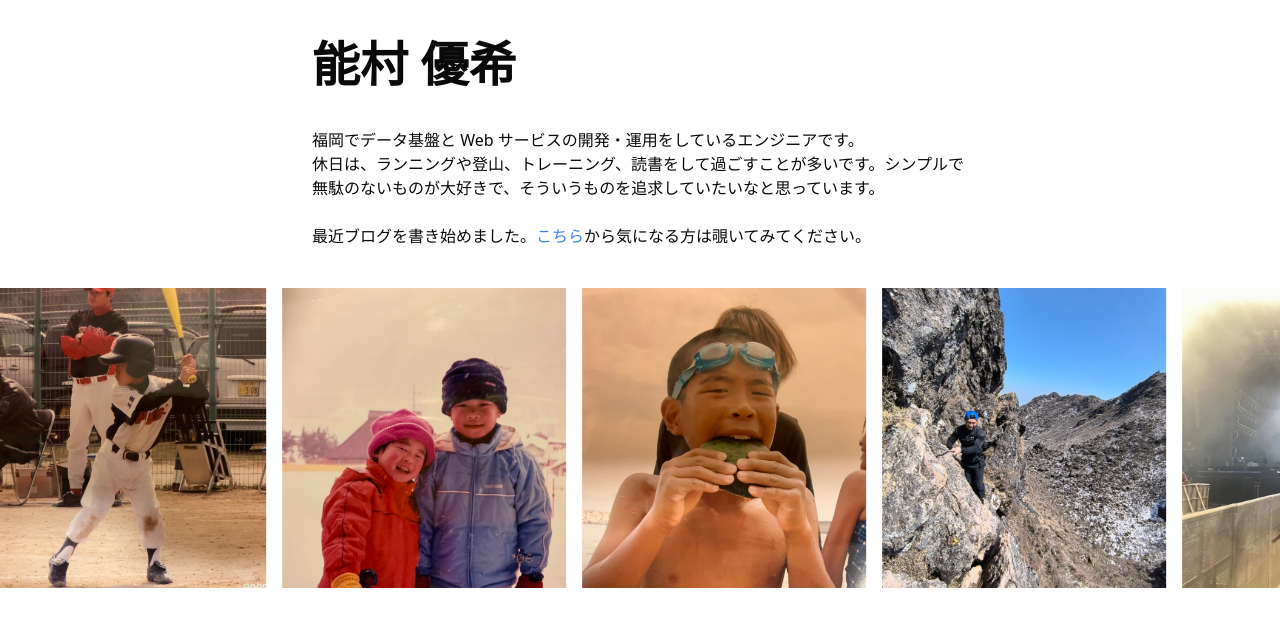
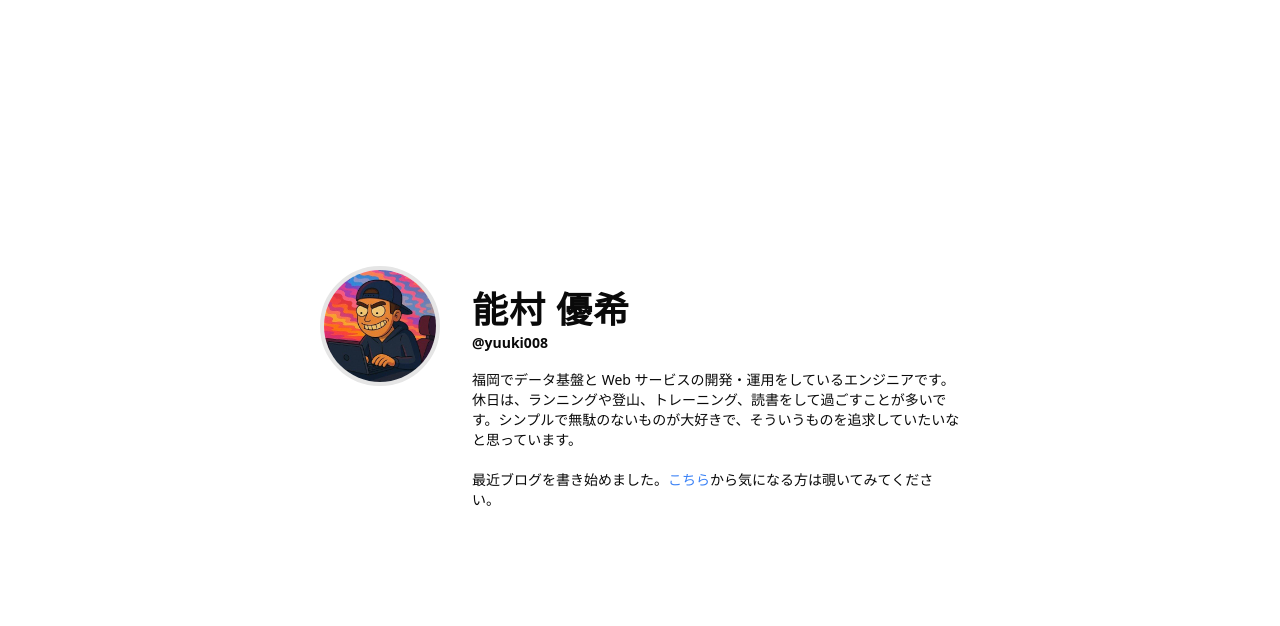
Before and after one commit to yuuki008/me, a Next.js app: page / in a window 1280 px wide. Shown: the top 626 px of the page. Built offline with nearby package versions, Linux system fonts and the light colour scheme.

Commit message:
Refactor profile page layout and content in Page component

```diff
--- a/src/app/page.tsx
+++ b/src/app/page.tsx
@@ -1,39 +1,30 @@
 "use client";
-import {
-  Carousel,
-  CarouselContent,
-  CarouselItem,
-} from "@/components/ui/carousel";
 import Link from "next/link";
 import Image from "next/image";
-import AutoScroll from "embla-carousel-auto-scroll";
-
-const images = [
-  "/top/01.jpeg",
-  "/top/02.jpeg",
-  "/top/03.jpeg",
-  "/top/05.jpeg",
-  "/top/07.JPG",
-  "/top/08.JPG",
-  "/top/09.PNG",
-  "/top/10.JPG",
-  "/top/12.JPG",
-  "/top/13.JPG",
-  "/top/14.JPG",
-  "/top/15.JPG",
-  "/top/16.JPG",
-  "/top/17.JPG",
-  "/top/18.JPG",
-];
 
 export default function Page() {
   return (
-    <div className="py-10">
-      <div className="max-w-2xl px-2 mx-auto">
-        <div className="text-5xl font-bold">能村 優希</div>
+    <div className="flex items-center justify-center h-screen">
+      <div className="max-w-2xl mx-auto px-4 flex sm:gap-8 gap-4 sm:flex-row flex-col">
+        <Image
+          className="rounded-full border-4 w-[120px] h-[120px]"
+          src="/profile.jpeg"
+          alt="profile"
+          width={1000}
+          height={1000}
+        />
+        <div className="sm:py-6">
+          <div className="text-4xl font-bold tracking-wide">能村 優希</div>
+          <a
+            href="https://github.com/yuuki008"
+            className="text-sm font-semibold"
+          >
+            @yuuki008
+          </a>
 
-        <div className="mt-10 sm:text-base text-sm">
-          福岡でデータ基盤と Web サービスの開発・運用をしているエンジニアです。
+          <div className="mt-4 text-sm">
+            福岡でデータ基盤と Web
+            サービスの開発・運用をしているエンジニアです。
             <br />
             休日は、ランニングや登山、トレーニング、読書をして過ごすことが多いです。シンプルで無駄のないものが大好きで、そういうものを追求していたいなと思っています。
             <br />
@@ -45,36 +36,6 @@ export default function Page() {
             から気になる方は覗いてみてください。
           </div>
         </div>
-      <div className="mt-10">
-        <Carousel
-          className="w-full"
-          opts={{
-            loop: true,
-          }}
-          plugins={[
-            AutoScroll({
-              playOnInit: true,
-              direction: "forward",
-              speed: 0.8,
-            }),
-          ]}
-        >
-          <CarouselContent>
-            {images.map((image, index) => (
-              <CarouselItem className="basis-[75%] max-w-[300px]" key={index}>
-                <Image
-                  src={image}
-                  alt="top"
-                  width={10000}
-                  height={10000}
-                  className="w-full h-full max-h-[300px] object-cover"
-                  priority={index === 0}
-                  loading="eager"
-                />
-              </CarouselItem>
-            ))}
-          </CarouselContent>
-        </Carousel>
       </div>
     </div>
   );
```
Lines whose indentation alone changed are shown as unchanged.
